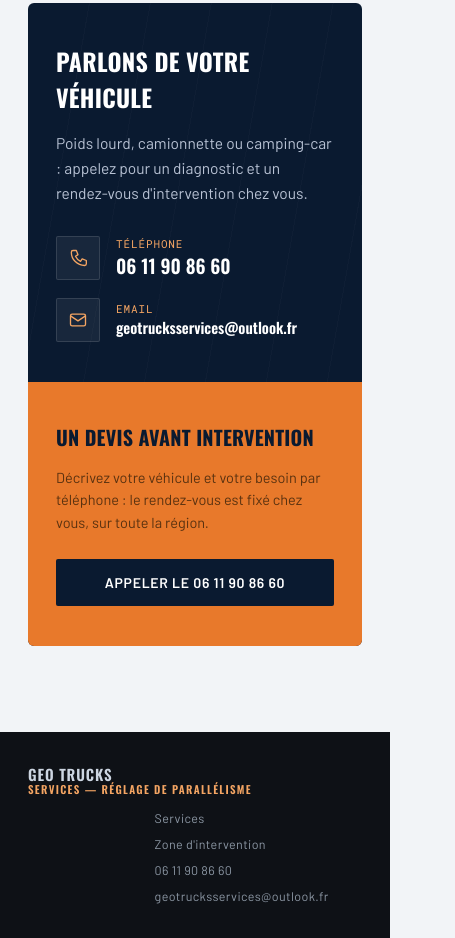
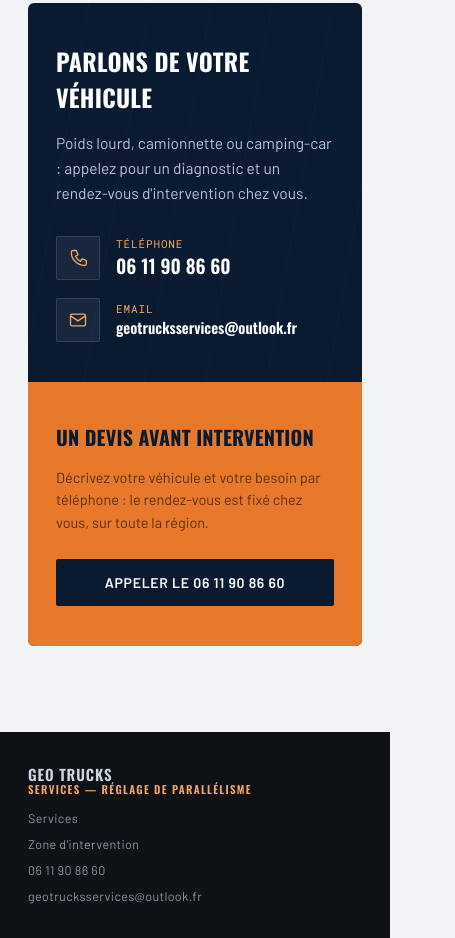
Before and after one commit to keryketa3-cloud/geotrucksservices, a plain HTML site: page index.html in a window 390 px wide. Shown: the part 5868-6806 px from the top of the page, 455 px wide, since content can reach past the window. Drawn offline with nearby package versions, Linux system fonts and the light colour scheme.

Commit message:
Footer fix

```diff
--- a/styles.css
+++ b/styles.css
@@ -336,5 +336,5 @@
   .zone-grid{grid-template-columns:1fr;}
   .contact-panel{grid-template-columns:1fr;}
   .contact-left,.contact-right{padding:40px 28px;}
-  .footer-links{display:flex;flex-direction: column;gap:10px;}
+  .footer-links{display:flex;flex-direction: column;gap:10px; padding: 0 0;}
 }
```
